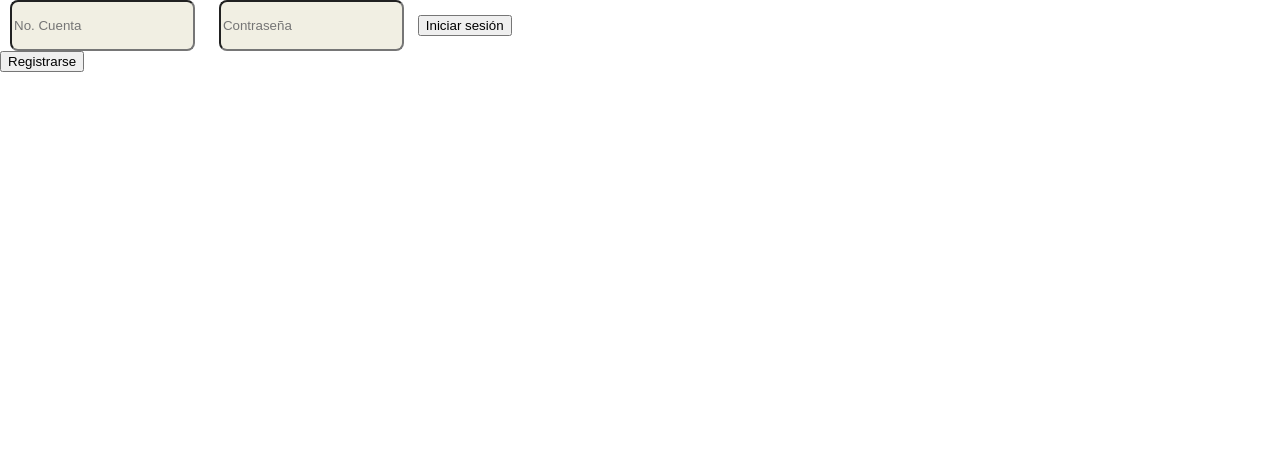
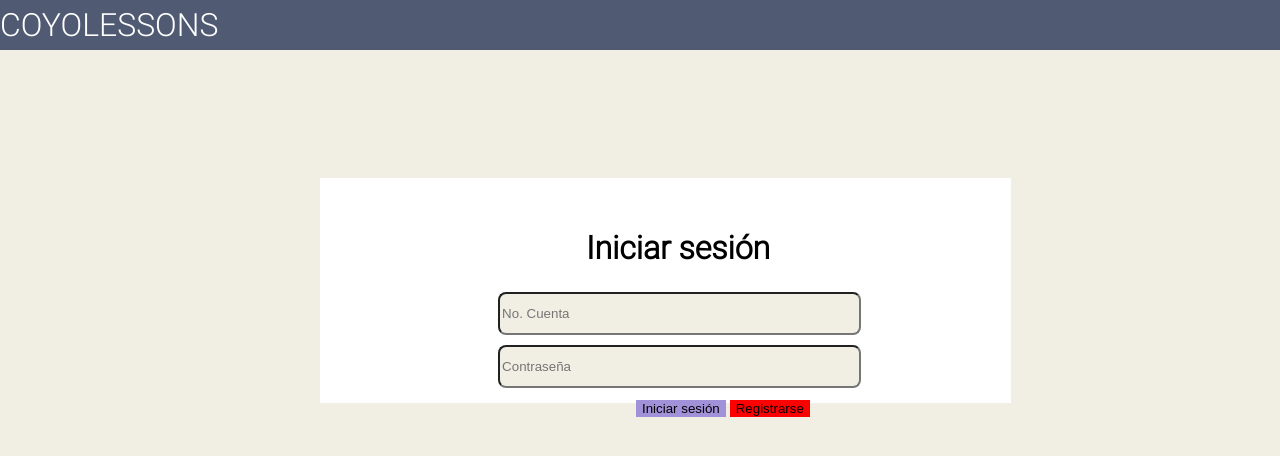
Before and after one commit to Morall0/CoyoLessons, a PHP site: page /templates/registro.html in a window 1280 px wide. Shown: the top 456 px of the page. Run offline with PHP 8.4, Linux system fonts and the light colour scheme.

Commit message:
FEAT: pagina de inicio 1/2

```diff
--- a/statics/styles/registro.css
+++ b/statics/styles/registro.css
@@ -1,11 +1,78 @@
 body{
-    font-family: 'roboto';
-    background-color: white;
+    font-family: Roboto, sans-serif;
+    background-color: #F1EFE3;
     margin: 0;
     padding: 0;
     box-sizing: border-box;
 }
-
+/* =NAV -------------------------------------------------- */
+.nav{
+    display: flex;
+    width: 100%;
+    height: 50px;
+    justify-content: space-between;
+    background-color: var(--azulF);
+}
+.nav div#tit
+{
+    display: flex;
+    flex-direction: row;
+    justify-content: end;
+    text-decoration: none;
+    font-family: Roboto;
+    color: white;
+    font-size: 2rem;
+    align-self: center;
+    text-align: center;
+}
+/*= ----------------- FORMS -------------------------*/
+#forms
+{
+    display: flex;
+    flex-direction: row;
+    flex-wrap: wrap;
+    justify-content: center;
+    text-decoration: none;
+    background-color: white;
+    width: 50%;
+    height: 60%;
+    margin-left: 25%;
+    margin-top: 10%;
+    padding: 2%;
+}
+#inicio :nth-child(1)
+{
+    align-content:center;
+    margin-left: 20%;
+    padding: 2px;
+}
+#numerocuenta
+{
+    width: 60%;
+    height: 20%;
+    padding: 2px;
+    margin-bottom: 10px;
+}
+#contra
+{
+    width: 60%;
+    height: 20%;
+    margin-bottom: 10px;
+}
+button
+{
+    border: none;
+}
+#inicio :nth-child(4)
+{
+    background-color:#A191D9;
+    margin-left: 45%;
+}
+#inicio :nth-child(5)
+{
+    background-color: red;
+}
+/*= ----------------- MODAL -------------------------*/
 #miModal{
     display: none;
     background-color: rgba(0,0,0,.8);
@@ -159,6 +226,13 @@ p{
     bottom: 70px;
 }
 @media screen and (max-width: 1200px){
+    body{
+        font-family: 'roboto';
+        background-color: white;
+        margin: 0;
+        padding: 0;
+        box-sizing: border-box;
+    }
     .modal-contenidouser{
         background-color:white;
         width:max-content;
--- a/templates/registro.html
+++ b/templates/registro.html
@@ -12,8 +12,12 @@
     <title>Registro</title>
 </head>
 <body>
-    <div id="form inicio">
+    <nav class="nav">
+        <div id="tit">COYOLESSONS</div>
+     </nav>
+    <div id="forms">
             <form id="inicio">
+                <div><h1 id="inSesion">Iniciar sesión</h1></div>
                 <label for="numcuenta">
                     <input id="numerocuenta" type="text" name="numcuenta" placeholder="No. Cuenta" pattern='^((3(19|20|21))|(1(16|17|18)))\d{6}$' title="Introduce un número de cuenta válido" autocomplete="off" required>
                 </label>
@@ -22,9 +26,9 @@
                     title="Introduce tu contraseña" required>
                 </label>
                 <button type="submit">Iniciar sesión</button>
+                <button id="crearCuenta">Registrarse</button>
             </form>
     </div>
-    <button id="crearCuenta">Registrarse</button>
     <div id='miModal'>
         <div class='modal-contenidouser'>
             <div id="modalhead">
```
Lines whose indentation alone changed are shown as unchanged.
